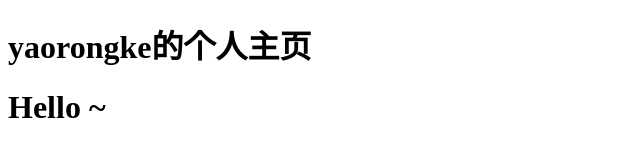
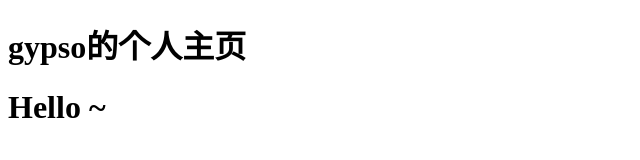
Before and after one commit to gypsocat/gypsocat.github.io, a plain HTML site: page index.html in a window 1280 px wide. Shown: the whole page, without its empty margins (0-640 px from the left). Drawn offline with Linux system fonts and the light colour scheme.

Commit message:
Update index.html

```diff
--- a/index.html
+++ b/index.html
@@ -2,10 +2,10 @@
 <html lang="en">
 <head>
     <meta charset="UTF-8">
-    <title>yaorongke</title>
+    <title>gypso</title>
 </head>
 <body>
-    <h1>yaorongke的个人主页</h1>
+    <h1>gypso的个人主页</h1>
     <h1>Hello ~</h1>
 </body>
 </html>
```
